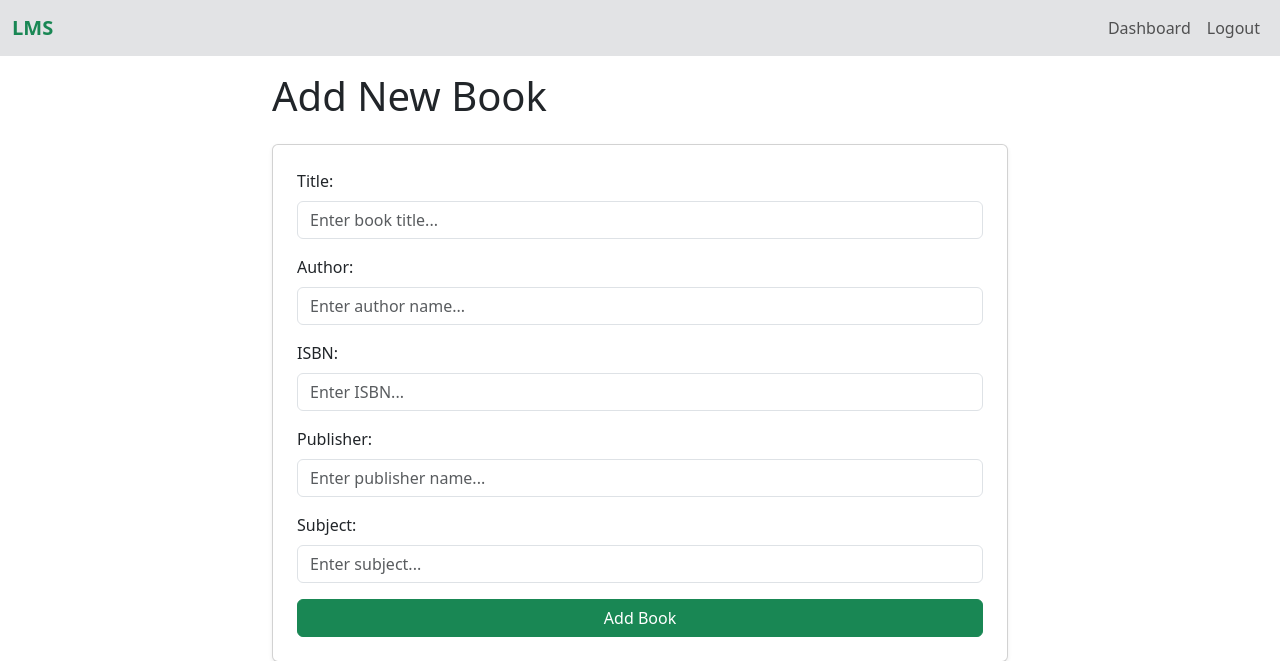
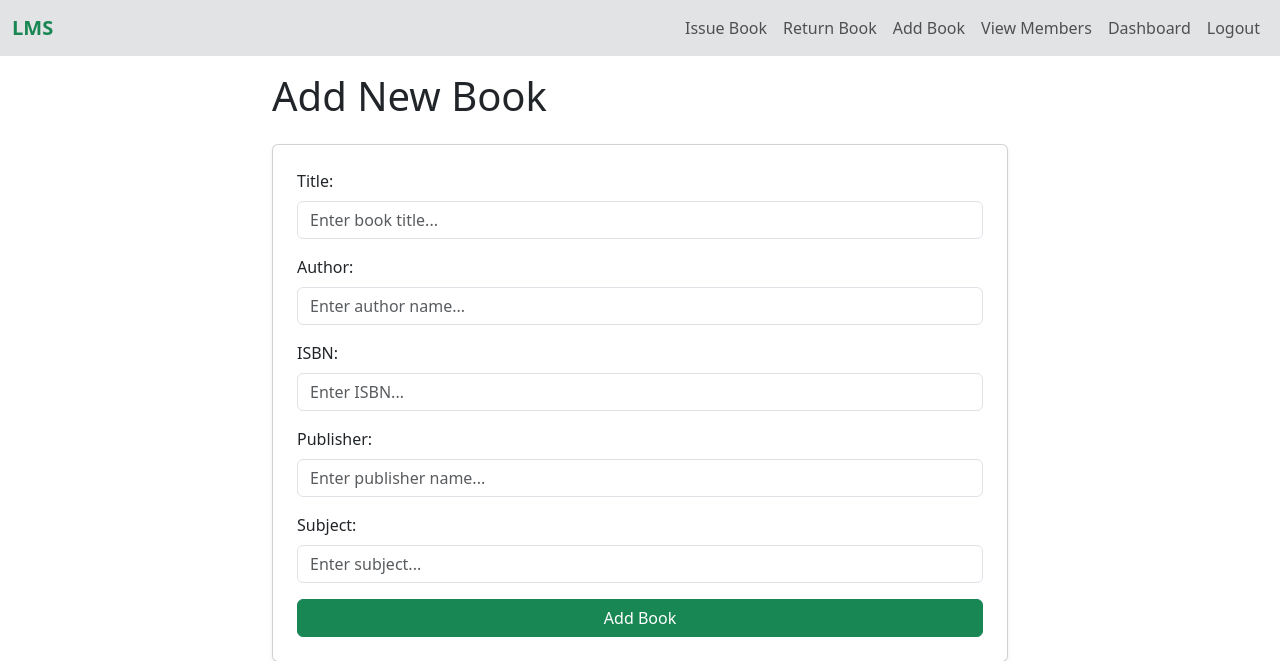
Before and after one commit to milanbairagi/library-management-system, a Django app: page /add_book/ in a window 1280 px wide. Shown: the top 661 px of the page. Run offline with Django 5.2, Linux system fonts and the light colour scheme; the visitor is signed in with stand-in values (Sample User, id 1).

Commit message:
feat(navbar): Add staff navigation links for book management

```diff
--- a/members/templates/members/member_dashboard.html
+++ b/members/templates/members/member_dashboard.html
@@ -3,7 +3,7 @@
 {% block title %}Member Dashboard - Library Management{% endblock %}
 
 {% block content %}
-  <div class="container">
+  <div class="container mt-4">
     <h1 class="mb-3">Welcome, {{ user.name }}!</h1>
 
     <div class="card shadow mb-3">
--- a/templates/partials/navbar.html
+++ b/templates/partials/navbar.html
@@ -18,6 +18,20 @@
     <div class="collapse navbar-collapse" id="navbarNav">
       <ul class="navbar-nav ms-auto text-center">
         {% if user.is_authenticated %}
+          {% if user.is_staff %}
+            <li class="nav-item">
+              <a class="nav-link" href="{% url 'issue_book' %}">Issue Book</a>
+            </li>
+            <li class="nav-item">
+              <a class="nav-link" href="{% url 'return_book' %}">Return Book</a>
+            </li>
+            <li class="nav-item">
+              <a class="nav-link" href="{% url 'add_book' %}">Add Book</a>
+            </li>
+            <li class="nav-item">
+              <a class="nav-link" href="{% url 'view_members' %}">View Members</a>
+            </li>
+          {% endif %}
           <li class="nav-item">
             <a class="nav-link" href="{% url 'dashboard' %}">Dashboard</a>
           </li>
```
